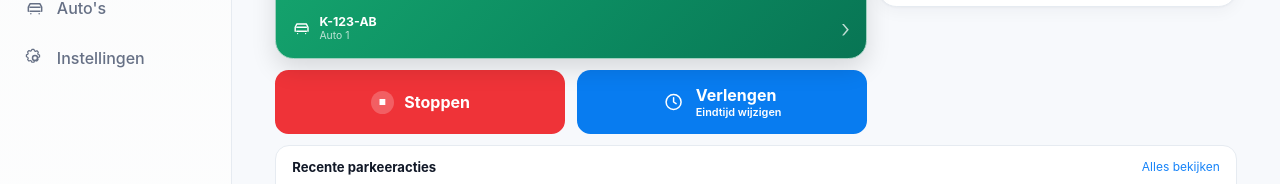
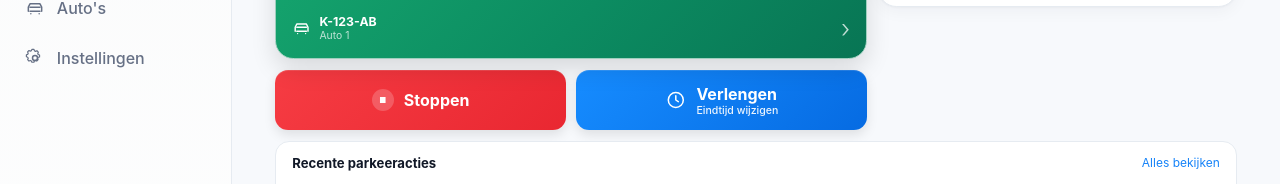
Before and after one commit to VanHinthem/Parkeren, a React (Vite) app in the folder src/Parkeren.Web/: page / in a window 1280 px wide. Shown: the part 192-376 px from the top of the page. Built offline with nearby package versions, Linux system fonts and the light colour scheme.

Commit message:
style: refine action gradients

```diff
--- a/src/Parkeren.Web/src/components/VisitActions.css
+++ b/src/Parkeren.Web/src/components/VisitActions.css
@@ -1 +1 @@
-.visit-actions{display:grid;grid-template-columns:1fr 1fr;gap:.7rem}.visit-action{min-height:4rem;border:0;border-radius:.85rem;display:flex;align-items:center;justify-content:center;gap:.65rem;color:#fff;font-weight:750}.visit-action--stop{background:#ef3338}.visit-action--extend{background:#087cf0}.stop-icon{display:grid;place-items:center;width:1.45rem;height:1.45rem;border-radius:50%;background:rgb(255 255 255/.22);font-size:.5rem}.visit-action svg{width:1.45rem}.visit-action span{display:grid;text-align:left}.visit-action small{font-size:.68rem;font-weight:600}
+.visit-actions{display:grid;grid-template-columns:1fr 1fr;gap:.65rem}.visit-action{min-height:3.75rem;border:0;border-radius:.82rem;display:flex;align-items:center;justify-content:center;gap:.62rem;color:#fff;font-weight:680;box-shadow:inset 0 1px 0 rgb(255 255 255/12%),0 5px 12px rgb(0 0 0/10%)}.visit-action--stop{background:linear-gradient(135deg,#f63c43,#e92731)}.visit-action--extend{background:linear-gradient(135deg,#168cff,#066be2)}.stop-icon{display:grid;place-items:center;width:1.4rem;height:1.4rem;border-radius:50%;background:rgb(255 255 255/20%);font-size:.48rem}.visit-action svg{width:1.35rem}.visit-action span{display:grid;text-align:left}.visit-action small{font-size:.66rem;font-weight:520;opacity:.92}
```
